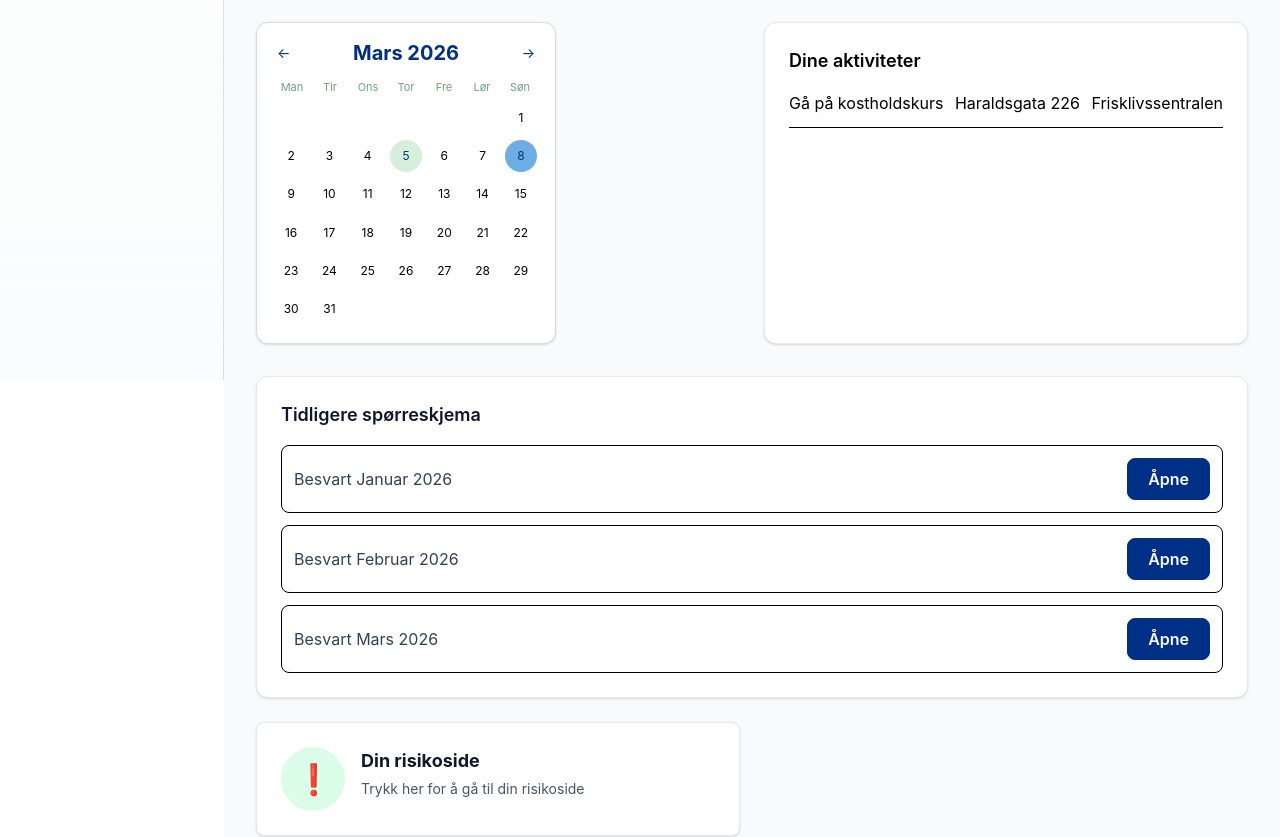
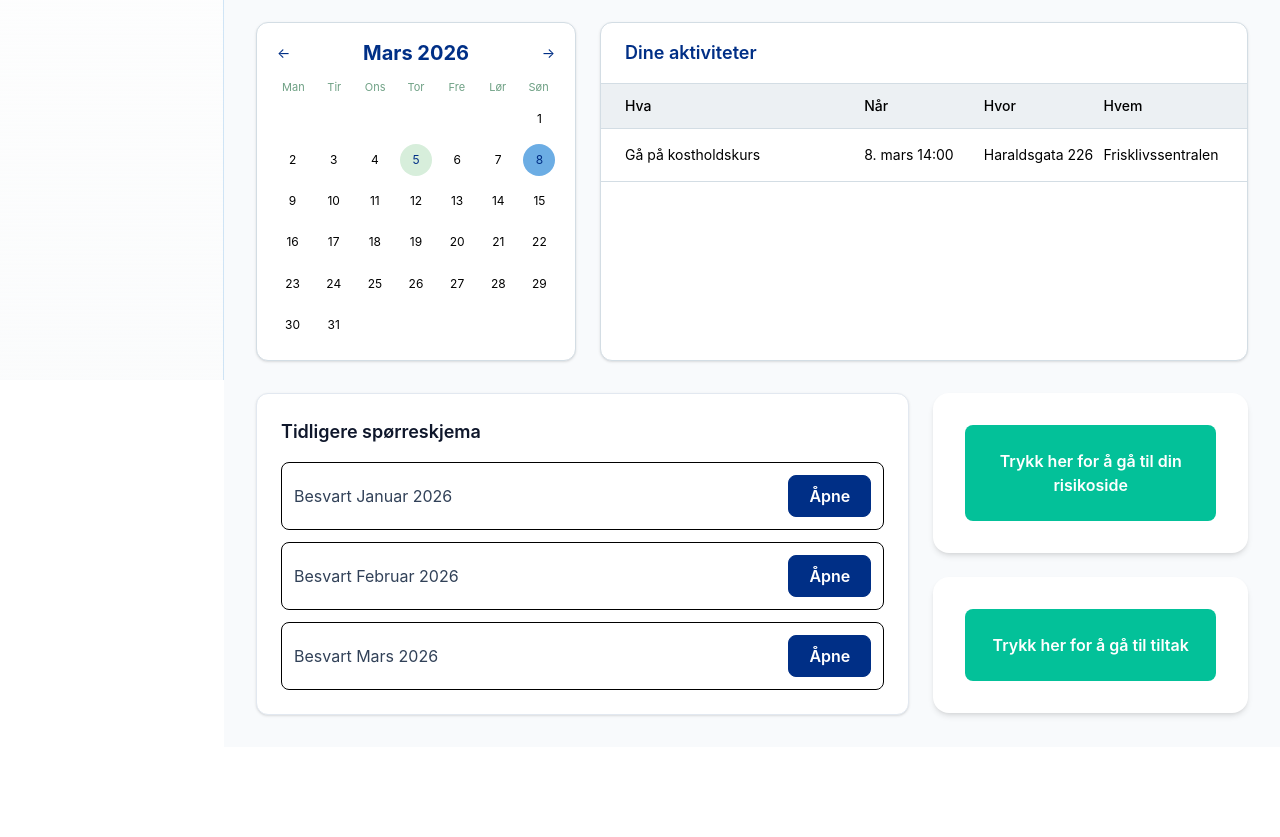
Before and after one commit to anjaiod/hjertefrisk, a Next.js app in the folder frontend/: page /pasient_dashboard in a window 1280 px wide. Shown: the part 420-1257 px from the top of the page. After the commit the page ends 1167 px from the top, so only its background shows below. Built offline with nearby package versions, Linux system fonts and the light colour scheme.

Commit message:
refactor: fixed up in activitylist
ActivityList and calendar now have the same date for an activity (placeholder values). CalendarCard uses atom for buttons.

```diff
--- a/frontend/src/app/pasient_dashboard/page.tsx
+++ b/frontend/src/app/pasient_dashboard/page.tsx
@@ -1,21 +1,32 @@
+"use client";
+
 import { PatientProfile } from "../../components/molecules/PatientProfile";
 import { PatientSidebarNav } from "../../components/organisms/PatientSidebarNav";
 import { CalendarCard } from "../../components/molecules/CalendarCard";
 import { ActivityList } from "../../components/molecules/ActivityList";
 import { QuestionnaireList } from "../../components/molecules/QuestionnaireList";
-import { FeatureCard } from "../../components/atoms/FeatureCard";
+import { DashboardCard } from "@/components/molecules/DashboardCard";
 import { PatientHeader } from "../../components/organisms/PatientHeader";
+import { useRouter } from "next/navigation";
 
 export default function PatientDashboardPage() {
-  // placeholder activities
+  const router = useRouter();
+
+  const today = new Date();
+
   const activityDate = new Date();
-  activityDate.setDate(activityDate.getDate() + 3);
+  activityDate.setDate(today.getDate() + 3);
+
+  const activityDateText = activityDate.toLocaleDateString("no-NO", {
+    day: "numeric",
+    month: "long",
+  });
 
   const activities = [
     {
       id: 1,
       title: "Gå på kostholdskurs",
-      date: activityDate,
+      date: `${activityDateText} 14:00`,
       location: "Haraldsgata 226",
       organizer: "Frisklivssentralen",
     },
@@ -34,27 +45,27 @@ export default function PatientDashboardPage() {
               <PatientProfile />
             </div>
 
-            <div className="grid grid-cols-2 gap-6">
-              <CalendarCard />
+            <div className="grid grid-cols-[320px_1fr] gap-6">
+              <CalendarCard activityDate={activityDate} />
               <ActivityList activities={activities} />
             </div>
 
-            <div className="grid grid-cols-2 gap-6">
+            <div className="grid grid-cols-3 gap-6">
               <QuestionnaireList />
 
               <div className="flex flex-col gap-6">
-                <FeatureCard
-                  icon="❗️"
-                  title="Din risikoside"
-                  description="Trykk her for å gå til din risikoside"
-                  iconBgColor="bg-green-100"
+                <DashboardCard
+                  text="Trykk her for å gå til din risikoside"
+                  onClick={() =>
+                    router.push("/pasient_dashboard/pasientRisikoside")
+                  }
                 />
 
-                <FeatureCard
-                  icon="💪"
-                  title="Tiltak"
-                  description="Trykk her for å gå til tiltak"
-                  iconBgColor="bg-teal-100"
+                <DashboardCard
+                  text="Trykk her for å gå til tiltak"
+                  onClick={() =>
+                    router.push("/pasient_dashboard/pasientTiltakside")
+                  }
                 />
               </div>
             </div>
--- a/frontend/src/components/molecules/ActivityList.tsx
+++ b/frontend/src/components/molecules/ActivityList.tsx
@@ -1,19 +1,34 @@
 type Activity = {
   id: number;
   title: string;
-  date: Date;
+  date: string;
   location: string;
   organizer: string;
 };
 
 export function ActivityList({ activities }: { activities: Activity[] }) {
   return (
-    <div className="bg-white rounded-xl border border-slate-200 shadow-sm p-6">
-      <h3 className="text-lg font-semibold mb-4">Dine aktiviteter</h3>
+    <div className="bg-white rounded-xl border border-brand-mist shadow-sm">
+      <div className="px-6 py-4 border-b border-brand-mist">
+        <h3 className="text-lg font-semibold text-brand-navy">
+          Dine aktiviteter
+        </h3>
+      </div>
+
+      <div className="grid grid-cols-[2fr_1fr_1fr_1fr] bg-brand-mist-lightest font-medium text-sm px-6 py-3 border-b border-brand-mist">
+        <span>Hva</span>
+        <span>Når</span>
+        <span>Hvor</span>
+        <span>Hvem</span>
+      </div>
 
       {activities.map((a) => (
-        <div key={a.id} className="flex justify-between border-b pb-3">
+        <div
+          key={a.id}
+          className="grid grid-cols-[2fr_1fr_1fr_1fr] px-6 py-4 border-b border-brand-mist text-sm"
+        >
           <span>{a.title}</span>
+          <span>{a.date}</span>
           <span>{a.location}</span>
           <span>{a.organizer}</span>
         </div>
--- a/frontend/src/components/molecules/CalendarCard.tsx
+++ b/frontend/src/components/molecules/CalendarCard.tsx
@@ -1,16 +1,9 @@
 "use client";
 
+import { IconButton } from "../atoms/IconButton";
 import { useState } from "react";
 
-type Activity = {
-  id: number;
-  title: string;
-  date: string;
-  location: string;
-  organizer: string;
-};
-
-export function CalendarCard({ activities }: { activities: Activity[] }) {
+export function CalendarCard({ activityDate }: { activityDate: Date }) {
   const today = new Date();
 
   const [currentDate, setCurrentDate] = useState(
@@ -23,10 +16,9 @@ export function CalendarCard({ activities }: { activities: Activity[] }) {
   const firstDayOfMonth = new Date(year, month, 1).getDay();
   const daysInMonth = new Date(year, month + 1, 0).getDate();
 
-  const startOffset = (firstDayOfMonth + 6) % 7; // starts on monday
+  const startOffset = (firstDayOfMonth + 6) % 7;
 
   const prevMonth = () => setCurrentDate(new Date(year, month - 1, 1));
-
   const nextMonth = () => setCurrentDate(new Date(year, month + 1, 1));
 
   const monthName = currentDate.toLocaleString("no-NO", {
@@ -36,41 +28,28 @@ export function CalendarCard({ activities }: { activities: Activity[] }) {
 
   const days = Array.from({ length: daysInMonth }, (_, i) => i + 1);
 
-  // placeholder for activities in calendar
-  const activityDate = new Date();
-  activityDate.setDate(today.getDate() + 3);
-
   return (
-    <div className="bg-white rounded-xl border border-brand-mist shadow-sm p-4 w-[300px]">
-      {/* next/prev month */}
+    <div className="bg-white rounded-xl border border-brand-mist shadow-sm p-4">
       <div className="flex items-center justify-between mb-3">
-        <button
-          onClick={prevMonth}
-          className="text-brand-navy text-sm hover:bg-brand-mist-lightest rounded px-1"
-        >
+        <IconButton onClick={prevMonth} ariaLabel="Previous month">
           ←
-        </button>
+        </IconButton>
 
         <h3 className="text-xl font-bold text-brand-navy capitalize">
           {monthName}
         </h3>
 
-        <button
-          onClick={nextMonth}
-          className="text-brand-navy text-sm hover:bg-brand-mist-lightest rounded px-1"
-        >
+        <IconButton onClick={nextMonth} ariaLabel="Next month">
           →
-        </button>
+        </IconButton>
       </div>
 
-      {/* Weekdays */}
       <div className="grid grid-cols-7 text-[11px] text-brand-sage mb-1 text-center">
         {["Man", "Tir", "Ons", "Tor", "Fre", "Lør", "Søn"].map((d) => (
           <div key={d}>{d}</div>
         ))}
       </div>
 
-      {/* Days */}
       <div className="grid grid-cols-7 gap-0.5 text-xs">
         {Array.from({ length: startOffset }).map((_, i) => (
           <div key={"empty-" + i} />
@@ -81,7 +60,7 @@ export function CalendarCard({ activities }: { activities: Activity[] }) {
             day === today.getDate() &&
             month === today.getMonth() &&
             year === today.getFullYear();
-          // placeholder for activities in calendar
+
           const hasActivity =
             day === activityDate.getDate() &&
             month === activityDate.getMonth() &&
@@ -90,9 +69,7 @@ export function CalendarCard({ activities }: { activities: Activity[] }) {
           return (
             <div
               key={day}
-              className={`
-              aspect-square flex items-center justify-center cursor-pointer
-            `}
+              className="aspect-square flex items-center justify-center cursor-pointer"
             >
               <div
                 className={`
```
